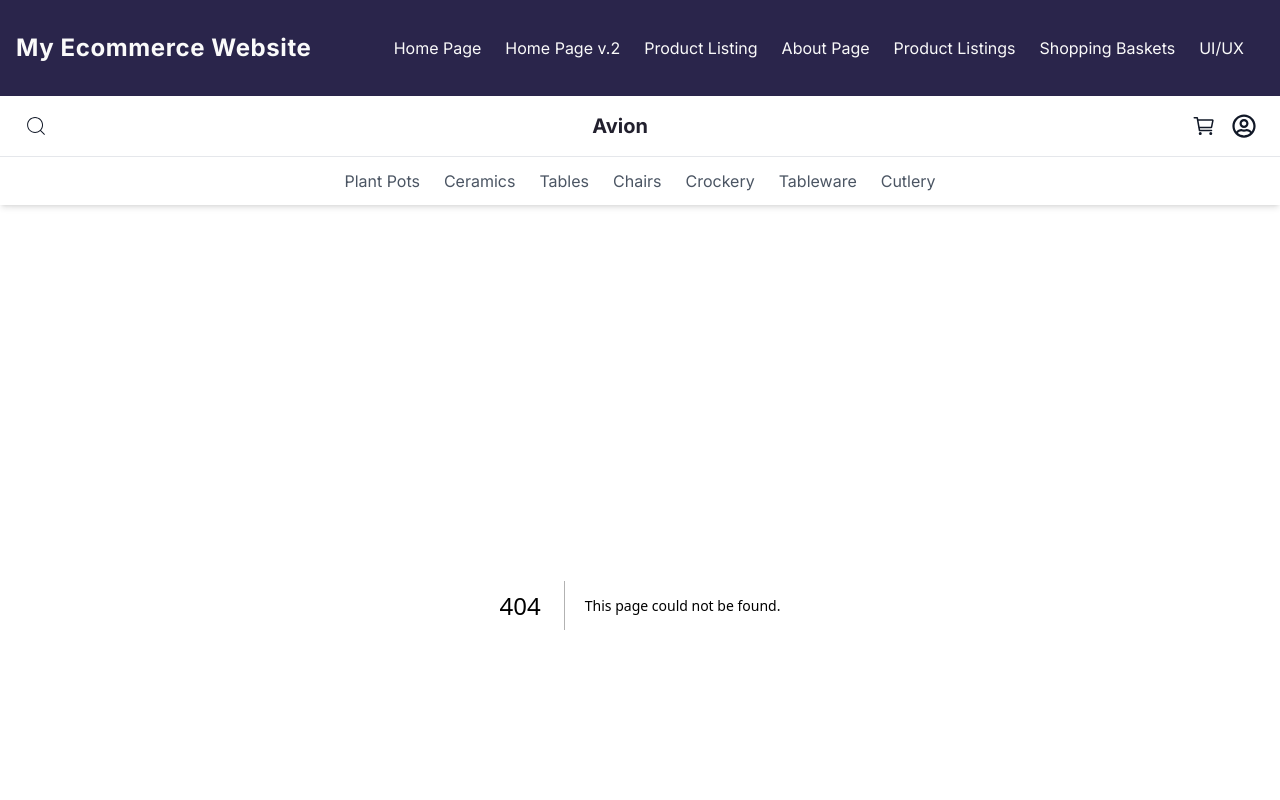
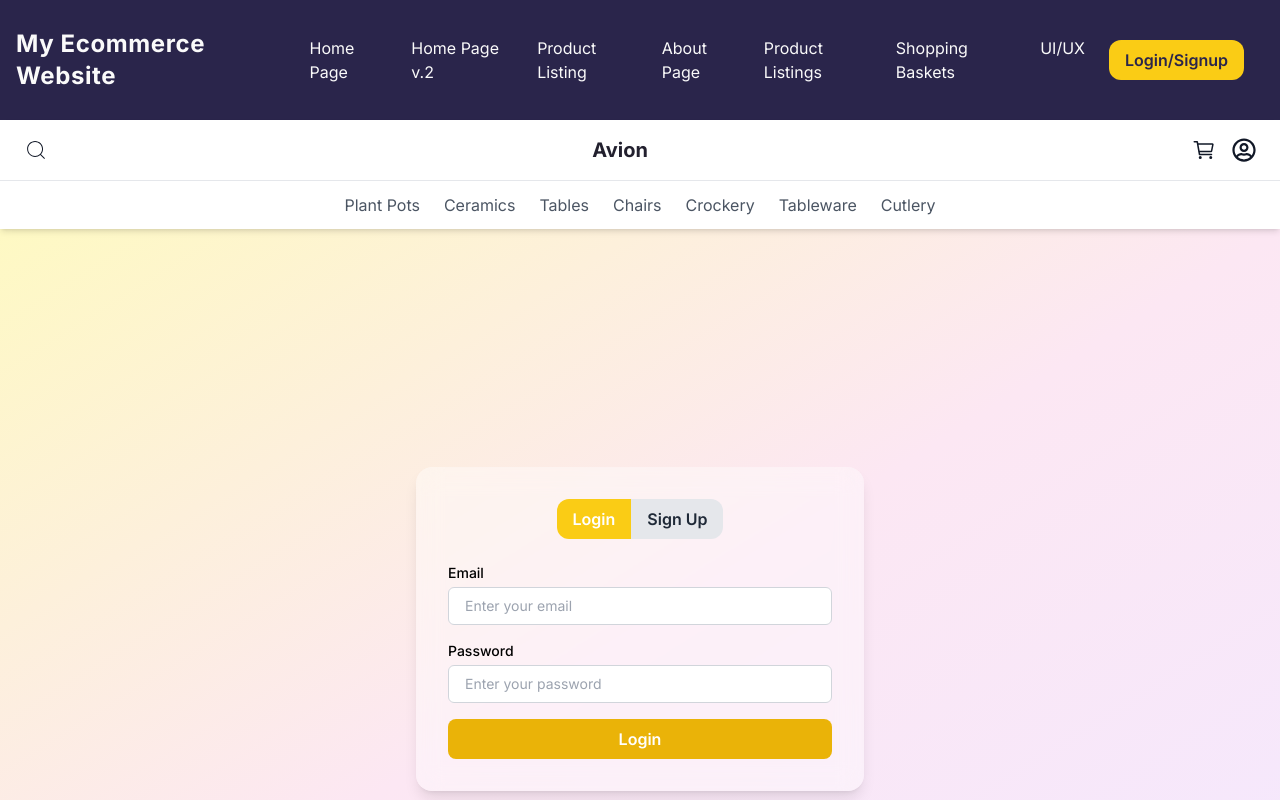
Before and after one commit to Zikra20/Hackathon-Ecommerce-Website-Gssocmain, a Next.js app: page /auth/login in a window 1280 px wide. Before the commit this address had no page. Shown: the top 800 px of the page. Built offline with nearby package versions, Linux system fonts and the light colour scheme.

Commit message:
LoginSignup Implemented

```diff
--- /dev/null
+++ b/src/app/auth/login/page.tsx
@@ -0,0 +1,70 @@
+'use client';
+
+import { useState } from 'react';
+
+export default function AuthPage() {
+  const [isLogin, setIsLogin] = useState(true);
+
+  return (
+    <div className="flex flex-col items-center justify-center min-h-screen bg-gradient-to-br from-yellow-100 via-pink-100 to-purple-100 dark:from-gray-900 dark:via-gray-800 dark:to-gray-900 p-6 transition-all duration-500">
+      <div className="bg-white/40 dark:bg-white/10 backdrop-blur-md p-8 rounded-2xl shadow-lg w-full max-w-md">
+        <div className="flex justify-center mb-6">
+          <button
+            onClick={() => setIsLogin(true)}
+            className={`px-4 py-2 rounded-l-xl font-semibold transition ${
+              isLogin ? 'bg-yellow-400 text-white' : 'bg-gray-200 dark:bg-gray-700 text-gray-800 dark:text-gray-200'
+            }`}
+          >
+            Login
+          </button>
+          <button
+            onClick={() => setIsLogin(false)}
+            className={`px-4 py-2 rounded-r-xl font-semibold transition ${
+              !isLogin ? 'bg-yellow-400 text-white' : 'bg-gray-200 dark:bg-gray-700 text-gray-800 dark:text-gray-200'
+            }`}
+          >
+            Sign Up
+          </button>
+        </div>
+
+        <form className="space-y-4">
+          {!isLogin && (
+            <div>
+              <label className="block mb-1 text-sm font-medium">Full Name</label>
+              <input
+                type="text"
+                placeholder="Enter your name"
+                className="w-full px-4 py-2 rounded-md bg-white dark:bg-gray-800 border border-gray-300 dark:border-gray-700 text-sm"
+              />
+            </div>
+          )}
+
+          <div>
+            <label className="block mb-1 text-sm font-medium">Email</label>
+            <input
+              type="email"
+              placeholder="Enter your email"
+              className="w-full px-4 py-2 rounded-md bg-white dark:bg-gray-800 border border-gray-300 dark:border-gray-700 text-sm"
+            />
+          </div>
+
+          <div>
+            <label className="block mb-1 text-sm font-medium">Password</label>
+            <input
+              type="password"
+              placeholder="Enter your password"
+              className="w-full px-4 py-2 rounded-md bg-white dark:bg-gray-800 border border-gray-300 dark:border-gray-700 text-sm"
+            />
+          </div>
+
+          <button
+            type="submit"
+            className="w-full py-2 px-4 bg-yellow-500 hover:bg-yellow-600 text-white font-semibold rounded-lg transition"
+          >
+            {isLogin ? 'Login' : 'Sign Up'}
+          </button>
+        </form>
+      </div>
+    </div>
+  );
+}
--- a/src/app/component/navbar.tsx
+++ b/src/app/component/navbar.tsx
@@ -7,7 +7,7 @@ const Navbar = () => {
   const [isMobileMenuOpen, setIsMobileMenuOpen] = useState(false);
 
   return (
-    <nav className="bg-[#2A254B] text-[#FAFAFA] shadow-lg ">
+    <nav className="bg-[#2A254B] text-[#FAFAFA] shadow-lg">
       <div className="container mx-auto flex justify-between items-center p-4">
         {/* Logo Section */}
         <div className="text-2xl font-bold tracking-wide">
@@ -15,7 +15,8 @@ const Navbar = () => {
         </div>
 
         {/* Desktop Navigation Links */}
-        <ul className="hidden md:flex space-x-6 lg:p-5">
+        <div className="hidden md:flex items-center space-x-6 lg:p-5">
+          <ul className="flex space-x-6">
             <li className="hover:text-gray-500 transition duration-300">
               <Link href="/">Home Page</Link>
             </li>
@@ -35,9 +36,18 @@ const Navbar = () => {
               <Link href="/shopping">Shopping Baskets</Link>
             </li>
             <li className="hover:text-gray-500 transition duration-300">
-            <Link href="/uiux" className="block hover:text-gray-400">UI/UX</Link>
+              <Link href="/uiux">UI/UX</Link>
             </li>
           </ul>
+
+          {/* Login/Signup Button */}
+          <Link
+            href="/auth/login"
+            className="ml-6 bg-yellow-400 hover:bg-yellow-500 text-[#2A254B] font-semibold py-2 px-4 rounded-xl transition"
+          >
+            Login/Signup
+          </Link>
+        </div>
 
         {/* Mobile Menu Toggle Button */}
         <div className="md:hidden">
@@ -88,6 +98,10 @@ const Navbar = () => {
           <Link href="/uiux" className="block hover:text-gray-500">
             UI/UX
           </Link>
+          {/* Login/Signup in Mobile Menu */}
+          <Link href="/auth/login" className="block hover:text-yellow-400 font-semibold">
+            Login/Signup
+          </Link>
         </div>
       )}
     </nav>
```
Lines whose indentation alone changed are shown as unchanged.
